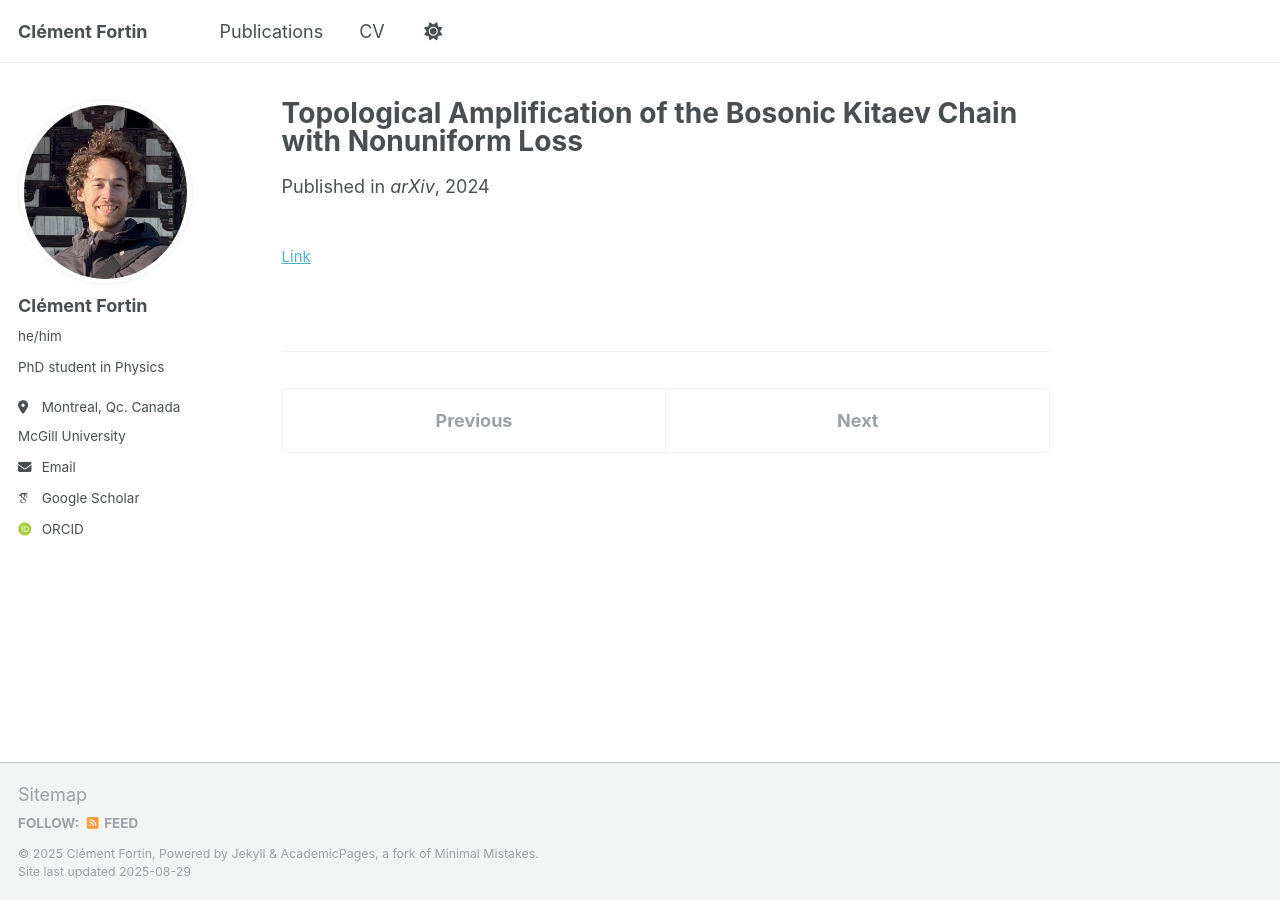
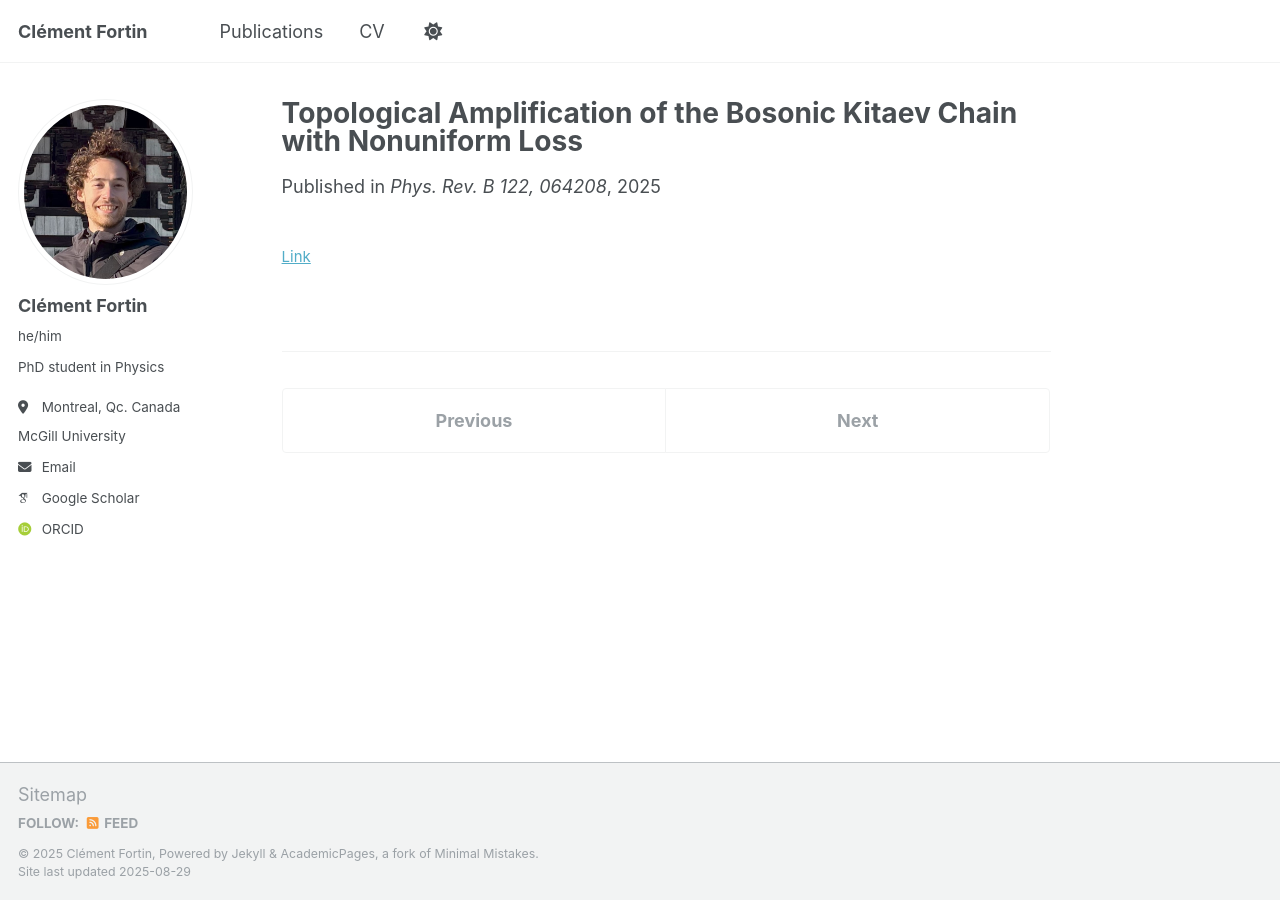
Before and after one commit to ClementFortin/ClementFortin.github.io, a Jekyll site: the page built from _publications/2024-12-12.md, in a window 1280 px wide. Built offline with Jekyll 4.4.1, drawn with Linux system fonts in a browser that asks for light colours; some web fonts are replaced.

Commit message:
Update 2024-12-12.md

```diff
--- a/_publications/2024-12-12.md
+++ b/_publications/2024-12-12.md
@@ -1,11 +1,11 @@
 ---
 title: "Topological Amplification of the Bosonic Kitaev Chain with Nonuniform Loss"
 collection: publications
-category: preprints
+category: manuscripts
 permalink: /publication/2024-12-12
 excerpt: 'Clément Fortin, Kai Wang and Tami Pereg-Barnea'
-date: 2024-12-12
-venue: '<em>arXiv</em>'
+date: 2025-08-29
+venue: '<em>Phys. Rev. B 122, 064208</em>'
 paperurl: 'https://arxiv.org/pdf/2412.09744'
 citation: ''
 ---
```
